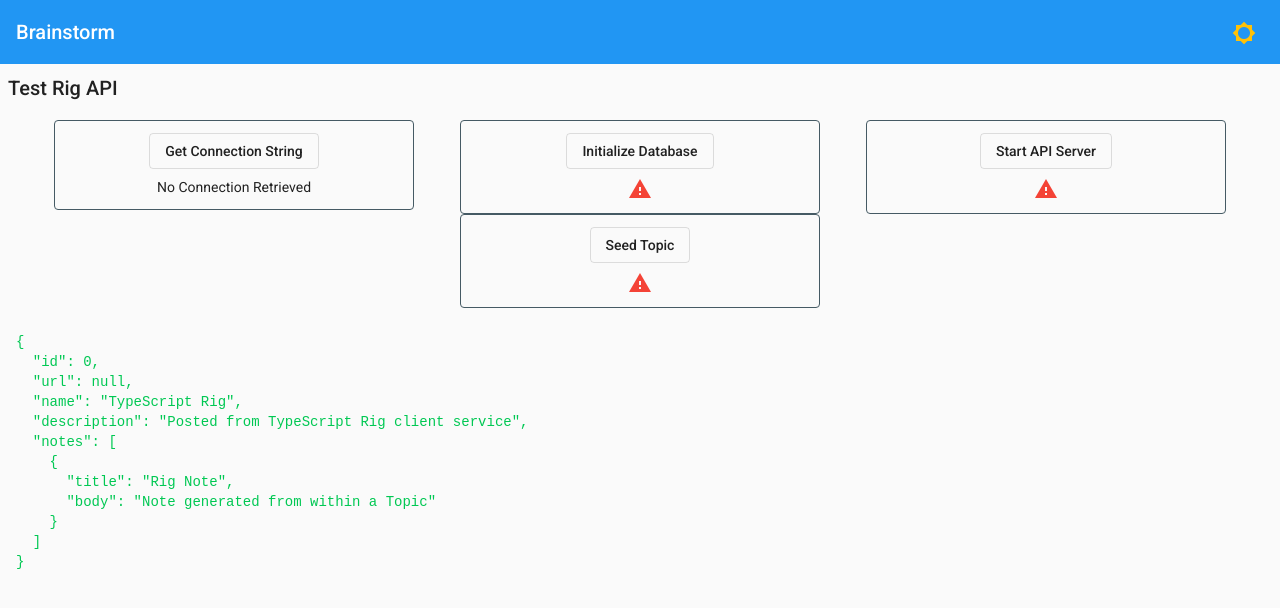
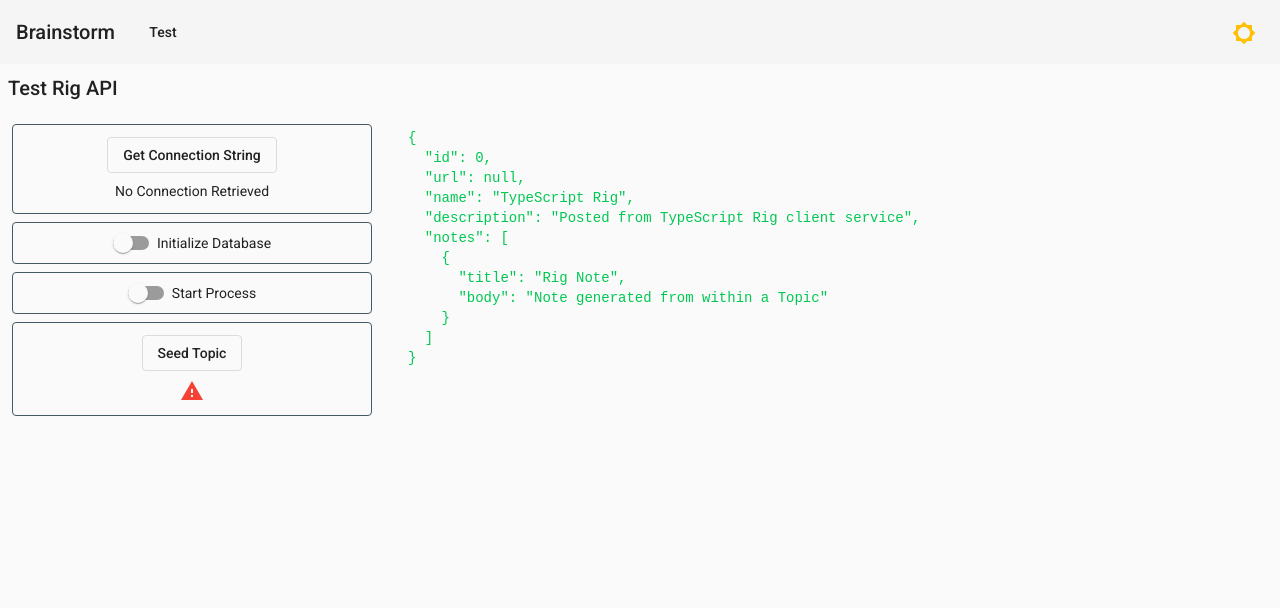
Before and after one commit to JaimeStill/e2e-disposable-data, an Angular app in the folder app/: page /test in a window 1280 px wide. Shown: the top 608 px of the page. Built offline with nearby package versions, Linux system fonts and the light colour scheme.

Commit message:
finalize rig controls + rig service methods

```diff
--- a/app/src/brainstorm/app/app.component.html
+++ b/app/src/brainstorm/app/app.component.html
@@ -1,8 +1,11 @@
 <section class="mat-typography mat-app-background app-frame"
          [ngClass]="themer.isLight ? 'app-light' : 'app-dark'">
-    <mat-toolbar color="primary"
-                 class="app-toolbar sticky-top">
-        <span fxFlex>Brainstorm</span>
+    <mat-toolbar class="app-toolbar sticky-top">
+        <span>Brainstorm</span>
+        <button mat-button
+                class="mx16"
+                routerLink="test">Test</button>
+        <span fxFlex></span>
         <button mat-icon-button
                 [ngClass]="themer.isLight ? 'color-amber' : 'color-text'"
                 (click)="themer.toggleTheme()">
--- a/app/src/brainstorm/app/components/button-block.component.html
+++ b/app/src/brainstorm/app/components/button-block.component.html
@@ -1,7 +1,4 @@
-<section fxLayout="column"
-         fxLayoutAlign="center center"
-         class="card-outline-accent rounded p8"
-         [style.width.px]="width">
+<card [width]="width">
     <button mat-stroked-button
             class="m4"
             [disabled]="disabled"
@@ -9,4 +6,4 @@
         {{label}}
     </button>
     <ng-content></ng-content>
-</section>
+</card>
--- /dev/null
+++ b/app/src/brainstorm/app/components/card.component.html
@@ -0,0 +1,6 @@
+<section fxLayout="column"
+         fxLayoutAlign="center center"
+         class="card-outline-accent rounded p8 m4"
+         [style.width.px]="width">
+    <ng-content></ng-content>
+</section>
--- a/app/src/brainstorm/app/components/index.ts
+++ b/app/src/brainstorm/app/components/index.ts
@@ -1,7 +1,9 @@
 import { ButtonBlockComponent } from './button-block.component';
+import { CardComponent } from './card.component';
 import { StatusButtonComponent } from './status-button.component';
 
 export const Components = [
     ButtonBlockComponent,
+    CardComponent,
     StatusButtonComponent
 ];
--- a/app/src/brainstorm/app/routes/test/test.route.html
+++ b/app/src/brainstorm/app/routes/test/test.route.html
@@ -3,7 +3,10 @@
                   color="primary"
                   mode="indeterminate"></mat-progress-bar>
 <section fxLayout="row | wrap"
-         fxLayoutAlign="space-evenly start"
+         fxLayoutAlign="start start"
+         fxLayoutGap="8px">
+    <section fxLayout="column"
+             fxLayoutAlign="start start"
              class="p8">
         <button-block label="Get Connection String"
                       [disabled]="loading"
@@ -12,17 +15,22 @@
                 {{connection ?? 'No Connection Retrieved'}}
             </p>
         </button-block>
-    <status-button label="Initialize Database"
-                   [disabled]="loading"
-                   [status]="initialized"
-                   (action)="initializeDatabase()"></status-button>
-    <status-button label="Start API Server"
-                   [disabled]="loading"
-                   [status]="processStarted"
-                   (action)="startProcess()"></status-button>
+        <card>
+            <mat-slide-toggle [disabled]="loading"
+                              (change)="toggleDatabase()">
+                {{initialized ? 'Destroy Database' : 'Initialize Database'}}
+            </mat-slide-toggle>
+        </card>
+        <card>
+            <mat-slide-toggle [disabled]="loading"
+                              (change)="toggleProcess()">
+                {{processStarted ? 'Kill Process' : 'Start Process'}}
+            </mat-slide-toggle>
+        </card>
         <status-button label="Seed Topic"
-                   [disabled]="loading"
+                       [disabled]="loading || topic?.id > 0"
                        [status]="topic?.id > 0"
                        (action)="seedTopic()"></status-button>
     </section>
     <pre class="p8 m8"><code class="color-green">{{topic | json}}</code></pre>
+</section>
--- a/app/src/brainstorm/app/routes/test/test.route.ts
+++ b/app/src/brainstorm/app/routes/test/test.route.ts
@@ -31,6 +31,35 @@ export class TestRoute {
         ]
     }
 
+    private initializeDatabase = async () => {
+        this.loading = true;
+        this.initialized = false;
+        this.initialized = await this.rig.initializeDatabase();
+        console.log('Initialized', this.initialized);
+        this.loading = false;
+    }
+
+    private destroyDatabase = async () => {
+        this.loading = true;
+        this.initialized = !await this.rig.destroyDatabase();
+        console.log('Destroyed', !this.initialized);
+        this.loading = false;
+    }
+
+    private startProcess = async () => {
+        this.loading = true;
+        this.processStarted = await this.rig.startProcess();
+        console.log('Process Started', this.processStarted);
+        this.loading = false;
+    }
+
+    private killProcess = async () => {
+        this.loading = true;
+        this.processStarted = !await this.rig.killProcess();
+        console.log('Process Ended', !this.processStarted);
+        this.loading = false;
+    }
+
     getConnection = async () => {
         this.loading = true;
         this.connection = await this.rig.getConnectionString();
@@ -38,19 +67,13 @@ export class TestRoute {
         this.loading = false;
     }
 
-    initializeDatabase = async () => {
-        this.loading = true;
-        this.initialized = await this.rig.initializeDatabase();
-        console.log('Initialized', this.initialized);
-        this.loading = false;
-    }
+    toggleDatabase = () => this.initialized
+        ? this.destroyDatabase()
+        : this.initializeDatabase();
 
-    startProcess = async () => {
-        this.loading = true;
-        this.processStarted = await this.rig.startProcess();
-        console.log('Process Started', this.processStarted);
-        this.loading = false;
-    }
+    toggleProcess = () => this.processStarted
+        ? this.killProcess()
+        : this.startProcess();
 
     seedTopic = async () => {
         this.loading = true;
--- a/app/src/brainstorm/rig.ts
+++ b/app/src/brainstorm/rig.ts
@@ -4,6 +4,16 @@ import {
 
 export default class Rig {
     protected readonly baseUrl: string;
+    protected post = async (endpoint: string, data: string): Promise<any> => (
+        await fetch(endpoint, {
+            method: 'POST',
+            headers: {
+                'Accept': 'application/json',
+                'Content-Type': 'application/json'
+            },
+            body: data
+        })
+    ).json();
 
     constructor(
         protected url: string = `http://localhost:5001/api/rig/`
@@ -11,20 +21,24 @@ export default class Rig {
         this.baseUrl = url ?? `http://localhost:5001/api/rig/`;
     }
 
-    getConnectionString = async (): Promise<string> => (await fetch(`${this.baseUrl}getConnectionString`)).text();
+    getConnectionString = async (): Promise<string> =>
+        (await fetch(`${this.baseUrl}getConnectionString`)).text();
 
-    initializeDatabase = async (): Promise<boolean> => (await fetch(`${this.baseUrl}initializeDatabase`)).json();
+    initializeDatabase = async (): Promise<boolean> =>
+        (await fetch(`${this.baseUrl}initializeDatabase`)).json();
 
-    startProcess = async(): Promise<boolean> => (await fetch(`${this.baseUrl}startProcess`)).json();
+    destroyDatabase = async (): Promise<boolean> =>
+        (await fetch(`${this.baseUrl}destroyDatabase`)).json();
 
-    seed = async <T extends EntityBase>(entity: T, endpoint: string) => (
-        await fetch(`${this.baseUrl}${endpoint}`, {
-            method: 'POST',
-            headers: {
-                'Accept': 'application/json',
-                'Content-Type': 'application/json'
-            },
-            body: JSON.stringify(entity)
-        })
-    ).json();
+    startProcess = async (): Promise<boolean> =>
+        (await fetch(`${this.baseUrl}startProcess`)).json();
+
+    killProcess = async (): Promise<boolean> =>
+        (await fetch(`${this.baseUrl}killProcess`)).json();
+
+    seed = async <T extends EntityBase>(entity: T, endpoint: string) =>
+        this.post(`${this.baseUrl}${endpoint}`, JSON.stringify(entity));
+
+    seedMany = async <T extends EntityBase>(entities: T[], endpoint: string) =>
+        this.post(`${this.baseUrl}${endpoint}`, JSON.stringify(entities));
 }
```
Also changed, not shown: app/src/brainstorm/app/components/card.component.ts (added, +12 -0 lines), 1 other file (tests, documents, lock files or other folders). Lines whose indentation alone changed are shown as unchanged.
